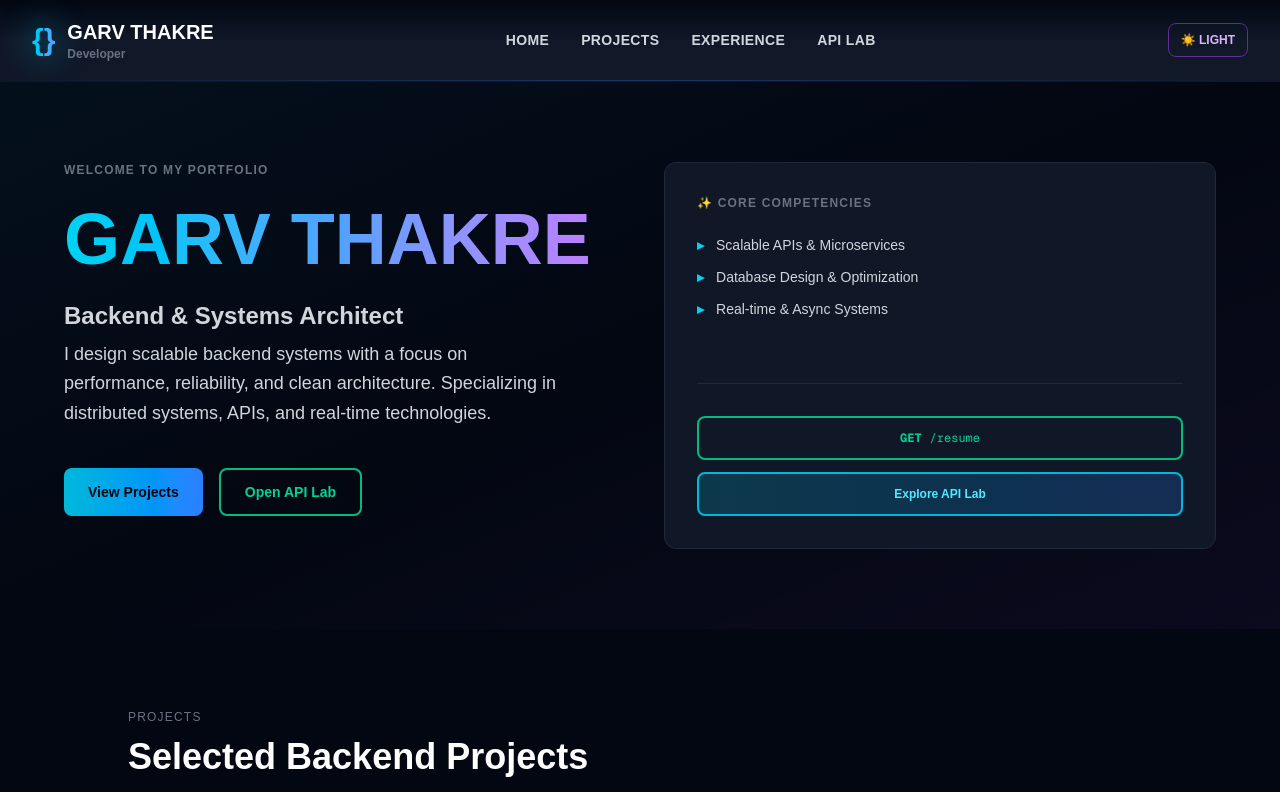
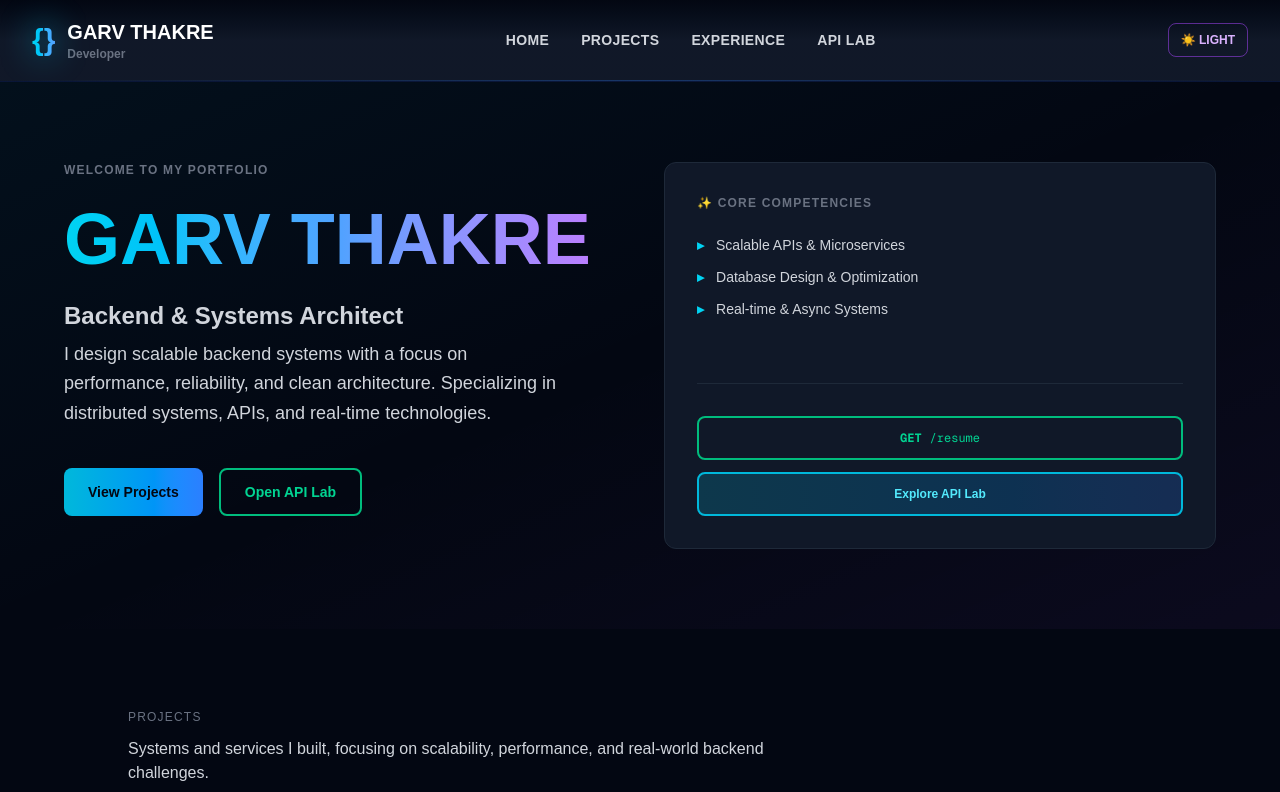
Before and after one commit to garvthakre/G-Forge, a Next.js app in the folder ui/: page / in a window 1280 px wide. Shown: the top 792 px of the page. Built offline with nearby package versions, Linux system fonts and the light colour scheme.

Commit message:
chore : remove the excessive texts

```diff
--- a/ui/app/components/projects.tsx
+++ b/ui/app/components/projects.tsx
@@ -325,9 +325,9 @@ const Projects: NextPage = () => {
           >
             Projects
           </div>
-          <h2 className={`text-2xl sm:text-3xl md:text-4xl font-bold ${themeColors.text.primary} mb-3`}>
+          {/* <h2 className={`text-2xl sm:text-3xl md:text-4xl font-bold ${themeColors.text.primary} mb-3`}>
             Selected Backend Projects
-          </h2>
+          </h2> */}
           <p className={`${themeColors.text.secondary} max-w-2xl`}>
             Systems and services I built, focusing on scalability, performance,
             and real-world backend challenges.
```
